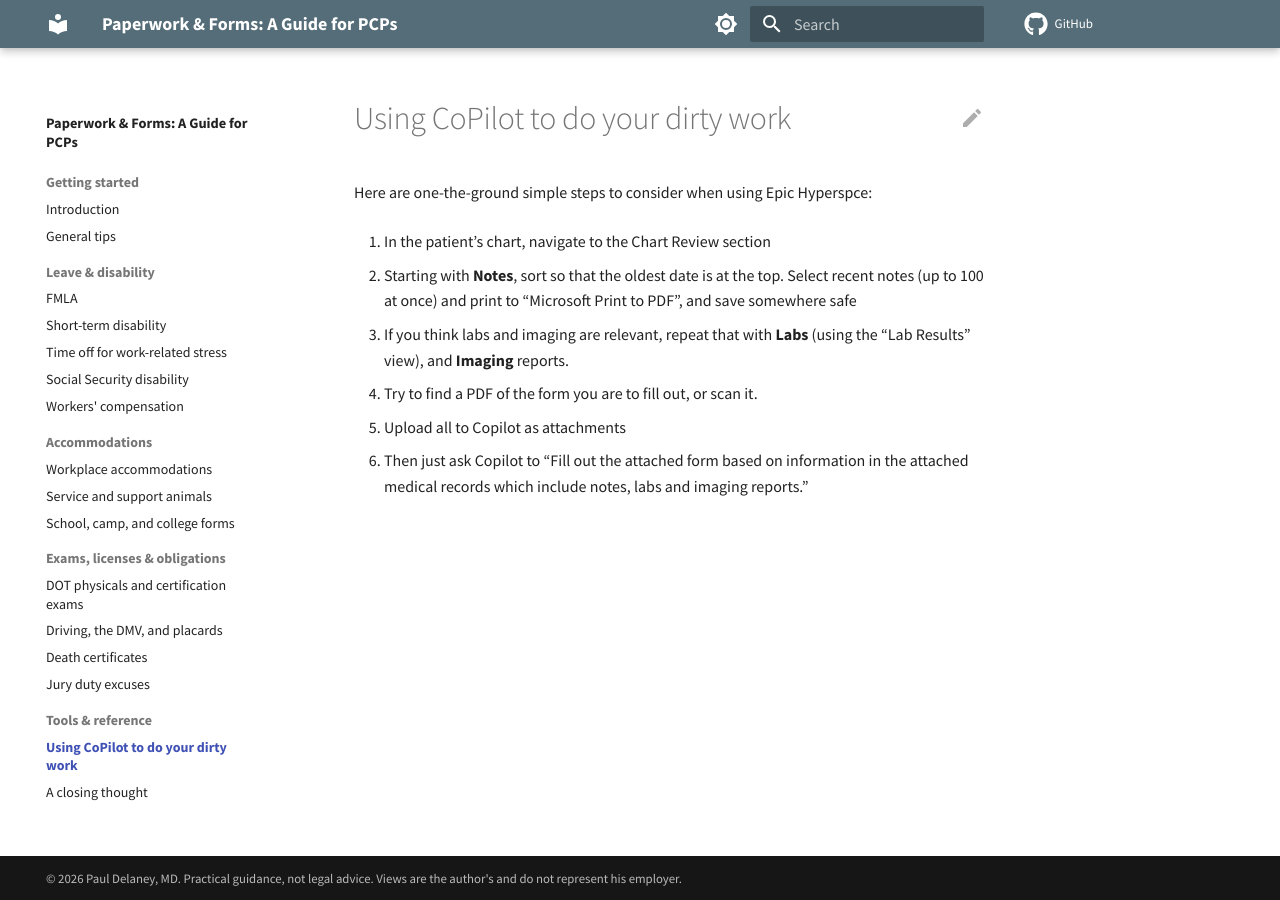
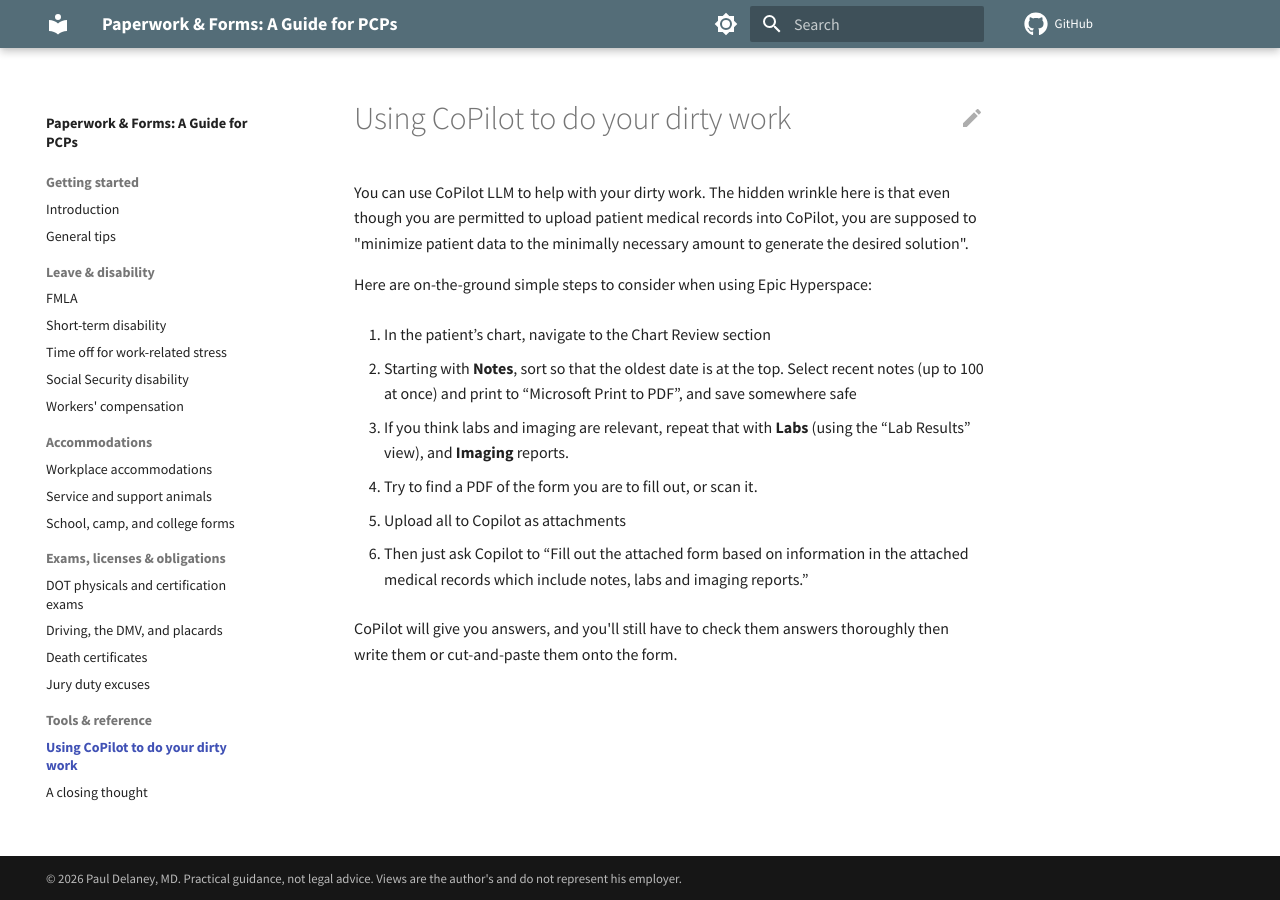
Before and after one commit to pdel4096/PCP-paperwork-guide, an MkDocs documentation site: the page built from docs/tools/copilot.md, in a window 1280 px wide. Built offline with MkDocs 1.6.1 and Material for MkDocs 9.7.7, drawn with Linux system fonts in a browser that asks for light colours; comment, search, counter and statistics services are not loaded.

Commit message:
Revise CoPilot usage guidelines for patient records
Updated instructions for using CoPilot with patient data and Epic Hyperspace.

```diff
--- a/docs/tools/copilot.md
+++ b/docs/tools/copilot.md
@@ -4,7 +4,9 @@
 
 # Using CoPilot to do your dirty work
 
-Here are one-the-ground simple steps to consider when using Epic Hyperspce:
+You can use CoPilot LLM to help with your dirty work. The hidden wrinkle here is that even though you are permitted to upload patient medical records into CoPilot, you are supposed to "minimize patient data to the minimally necessary amount to generate the desired solution".
+
+Here are on-the-ground simple steps to consider when using Epic Hyperspace:
 
 1.  In the patient’s chart, navigate to the Chart Review section
 
@@ -17,3 +19,5 @@
 5.  Upload all to Copilot as attachments
 
 6.  Then just ask Copilot to “Fill out the attached form based on information in the attached medical records which include notes, labs and imaging reports.”
+
+CoPilot will give you answers, and you'll still have to check them answers thoroughly then write them or cut-and-paste them onto the form.
```
